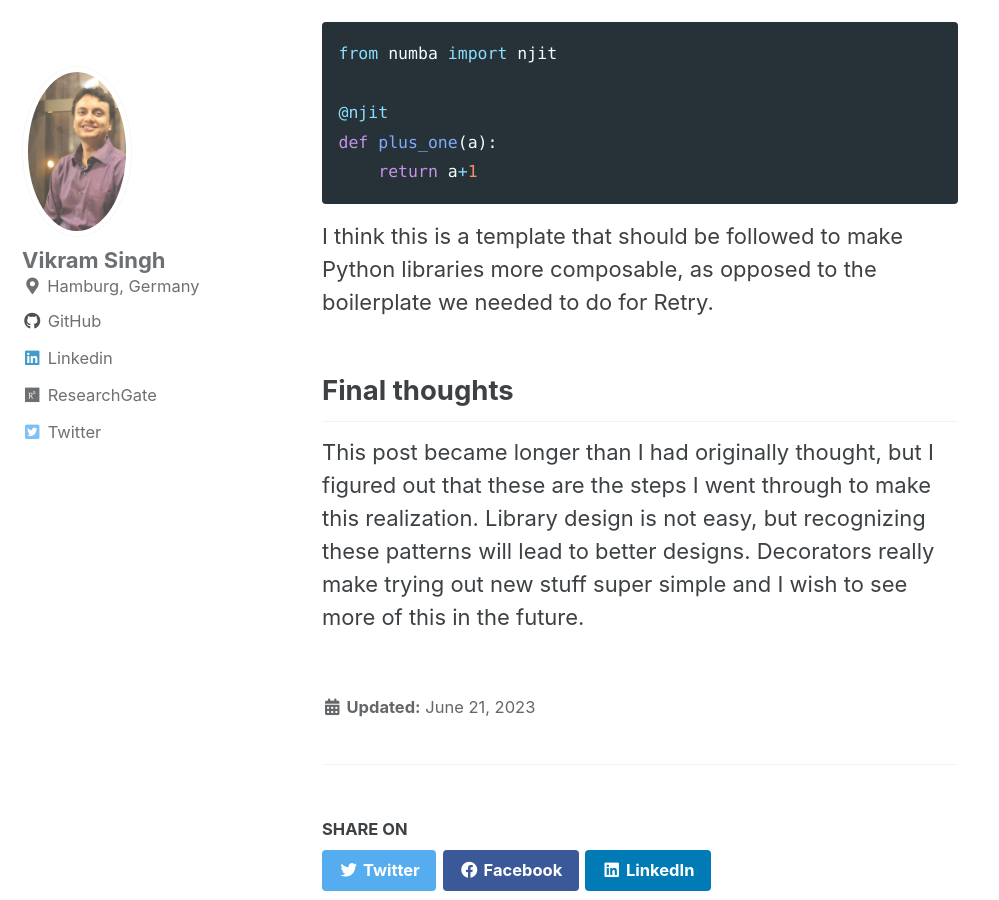
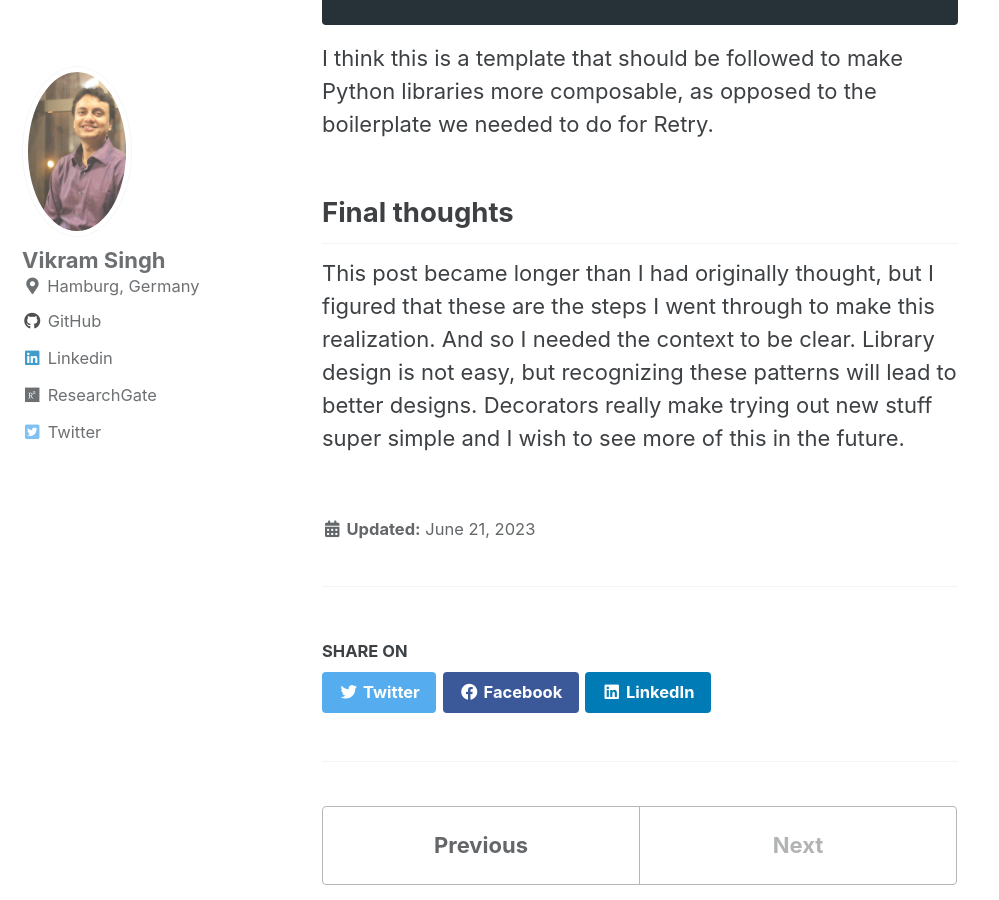
Before and after one commit to vikramsg/vikramsg.github.io, a Jekyll site: the page built from _posts/2023-06-21-blog_python_decorators_style.md, in a window 1280 px wide and 900 px high, scrolled down 6083 px. Shown: the whole window, without its empty margins (0-999 px from the left). Built offline with Jekyll 4.4.1, drawn with Linux system fonts in a browser that asks for light colours; cached includes are drawn as plain includes; some of the changed text lies outside the part shown.

Commit message:
Finish post

```diff
--- a/_posts/2023-06-21-blog_python_decorators_style.md
+++ b/_posts/2023-06-21-blog_python_decorators_style.md
@@ -208,6 +202,7 @@ I think this is a template that should be followed to make Python libraries more
 
 ## Final thoughts
 
-This post became longer than I had originally thought, but I figured out that these are the steps I went through to make this realization.
+This post became longer than I had originally thought, but I figured that these are the steps I went through to make this realization.
+And so I needed the context to be clear.
 Library design is not easy, but recognizing these patterns will lead to better designs.
 Decorators really make trying out new stuff super simple and I wish to see more of this in the future.
```
Also changed, not shown: other parts of _posts/2023-06-21-blog_python_decorators_style.md (+7 -13 lines).
